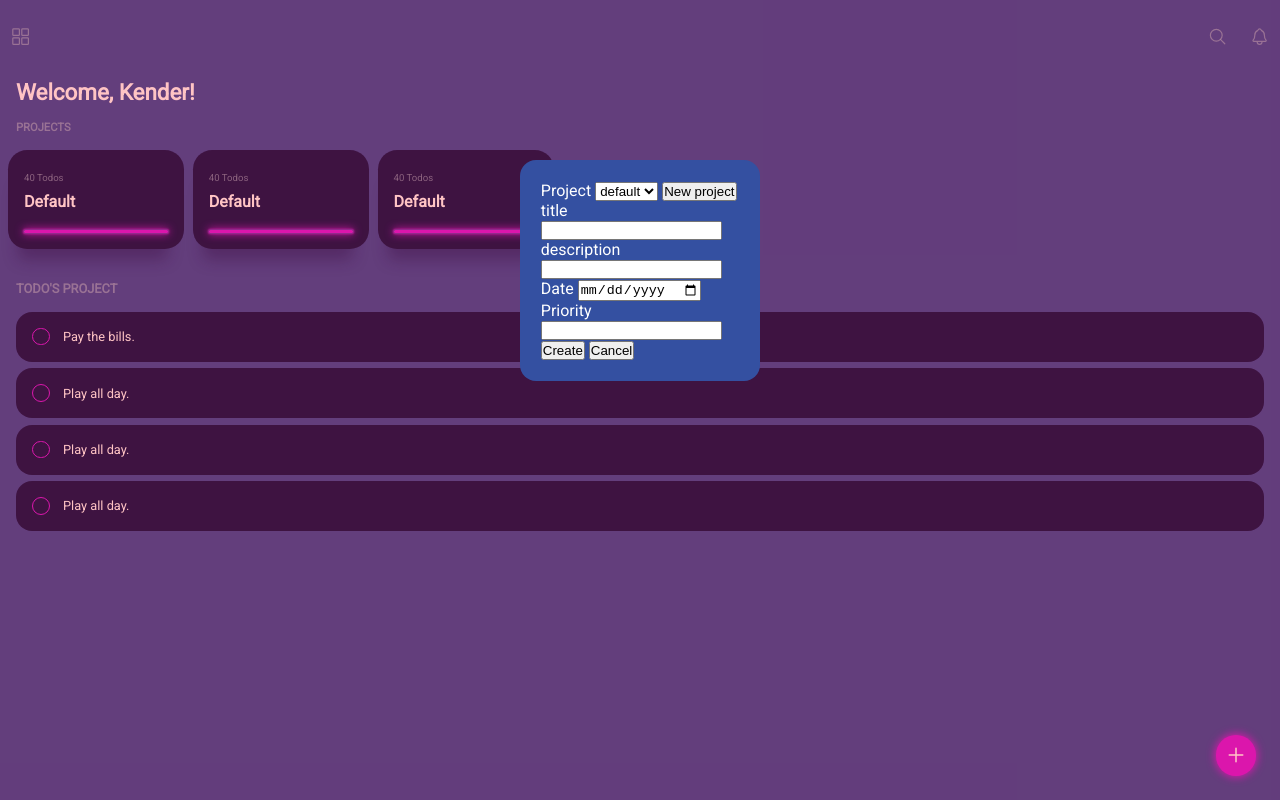
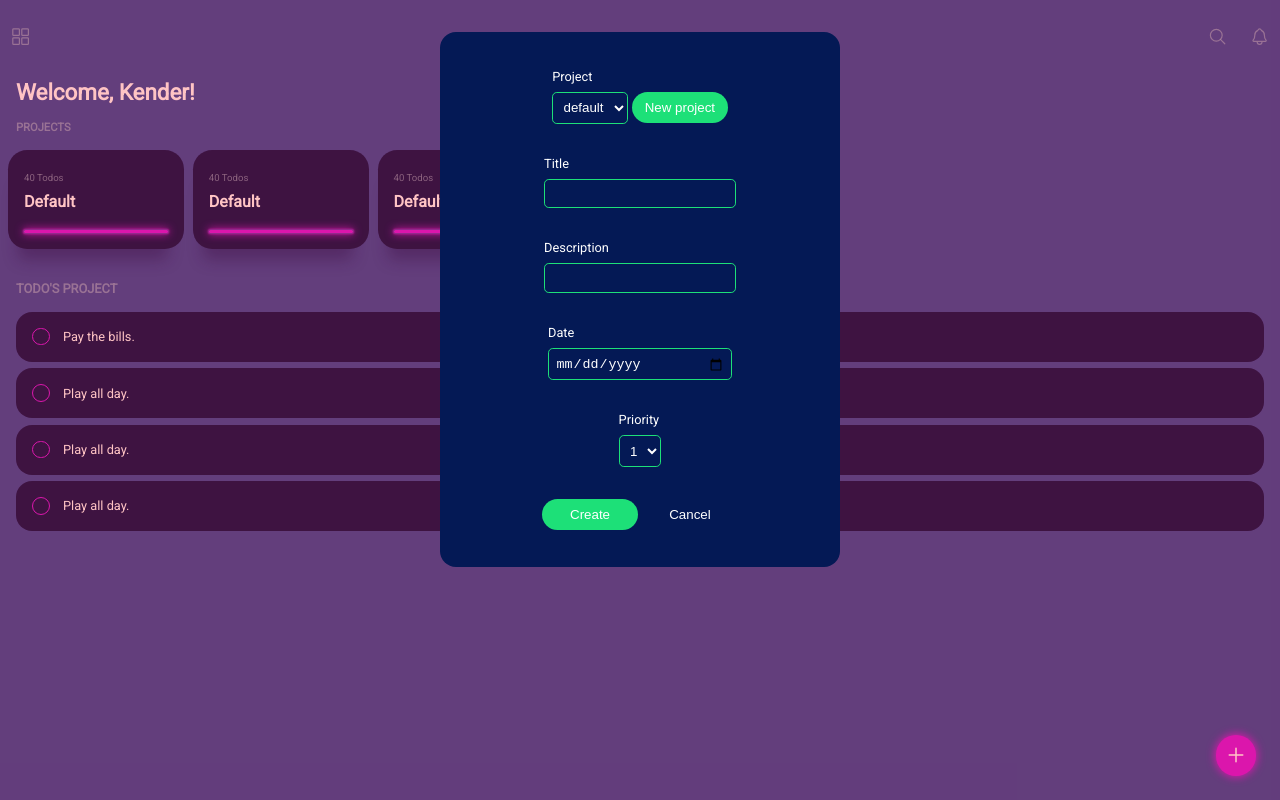
Before and after one commit to kenderb/TODO-LIST-JS, a website built with webpack: page dist/index.html in a window 1280 px wide. Built offline with nearby package versions, Linux system fonts and the light colour scheme.

Commit message:
Add some styles to the form

```diff
--- a/src/components/todo-form/form.style.scss
+++ b/src/components/todo-form/form.style.scss
@@ -9,9 +9,49 @@
 }
 
 #todo-form {
+  display: flex;
+  flex-direction: column;
+  max-width: 25rem;
   padding: 1.3rem;
   border-radius: 1rem;
-  margin: 10rem auto;
-  background-color: $secondary-color;
-  max-width: 15rem;
+  margin: 2rem auto;
+  background-color: $primary-color;
 }
+
+.form-segment {
+  margin: 1rem auto 1rem auto;
+
+  input,
+  select {
+    background-color: transparent;
+    color: white;
+    border: $project-three-color solid 0.5px;
+    padding: 0.4rem;
+    border-radius: 0.3rem;
+  }
+
+  input[type="date"] {
+    width: 11.5rem;
+  }
+
+  label {
+    color:white;
+    margin-bottom: 0.5rem;
+    font-size: 0.8rem;
+    display: block;
+  }
+
+  button {
+    background-color: $project-three-color;
+    color: white;
+    border: none;
+    padding: 0.5rem;
+    border-radius: 1rem;
+    min-width: 6rem;
+  }
+  #cancel-button {
+    background-color: transparent;
+    border-color: $white-gray;
+  }
+
+}
```
Also changed, not shown: dist/index.html.
